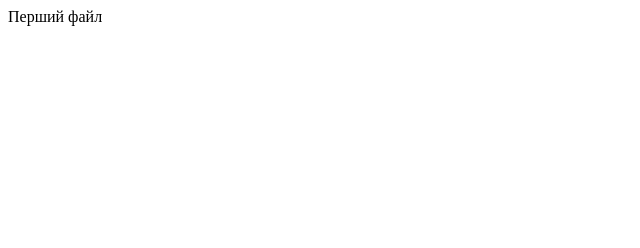
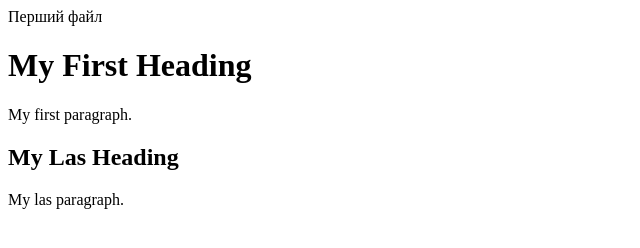
Before and after one commit to romanivyurko/very_first_one, a plain HTML site: page index.html in a window 1280 px wide. Shown: the whole page, without its empty margins (0-640 px from the left). Drawn offline with Linux system fonts and the light colour scheme.

Commit message:
Update index.html

```diff
--- a/index.html
+++ b/index.html
@@ -1 +1,20 @@
 Перший файл
+<!DOCTYPE html>
+<html>
+<body>
+
+<h1>My First Heading</h1>
+
+<p>My first paragraph.</p>
+
+</body>
+</html>
+
+<html>
+<body>
+
+<h2> My Las Heading </h2>
+<p>My las paragraph.</p>
+
+</body>
+</html>
```
